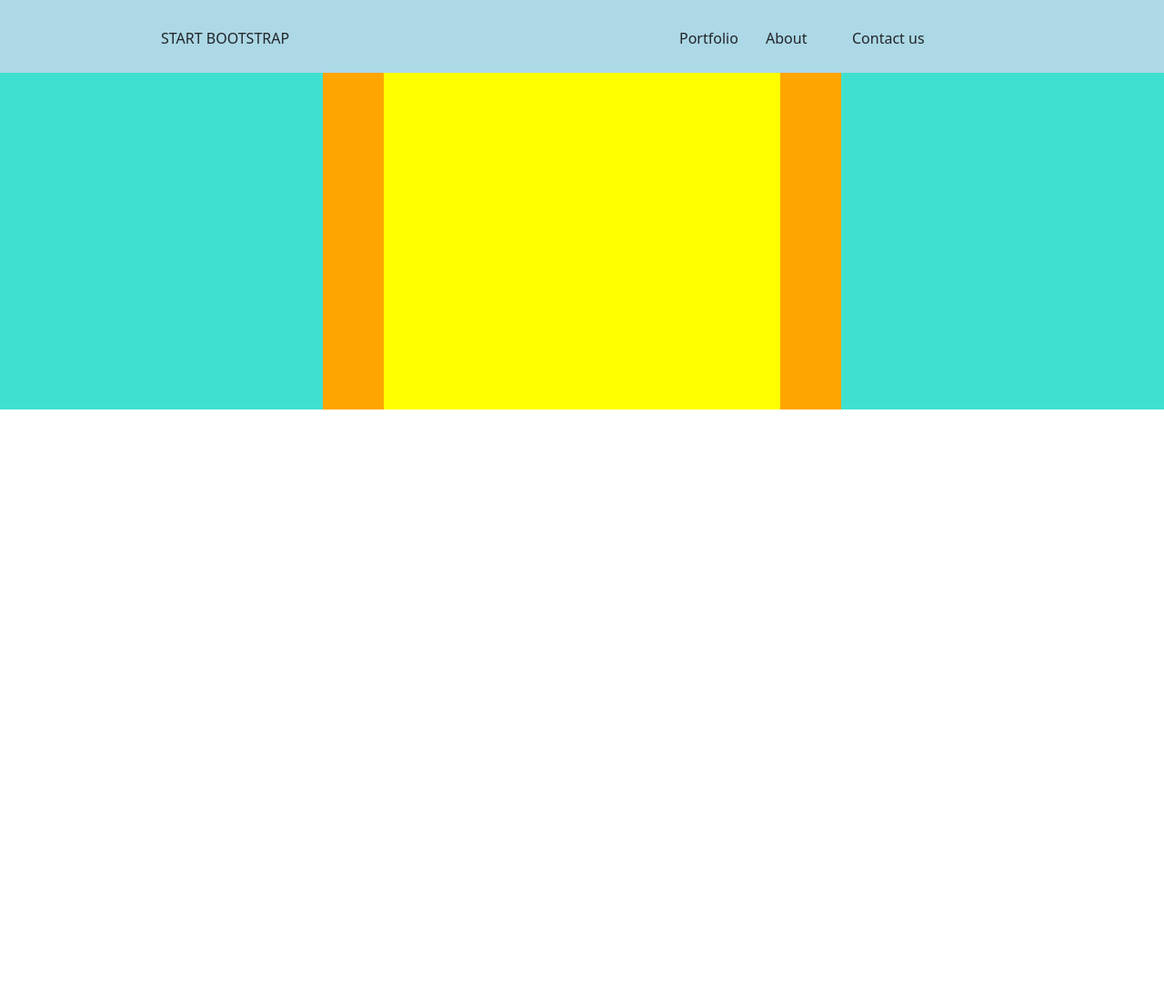
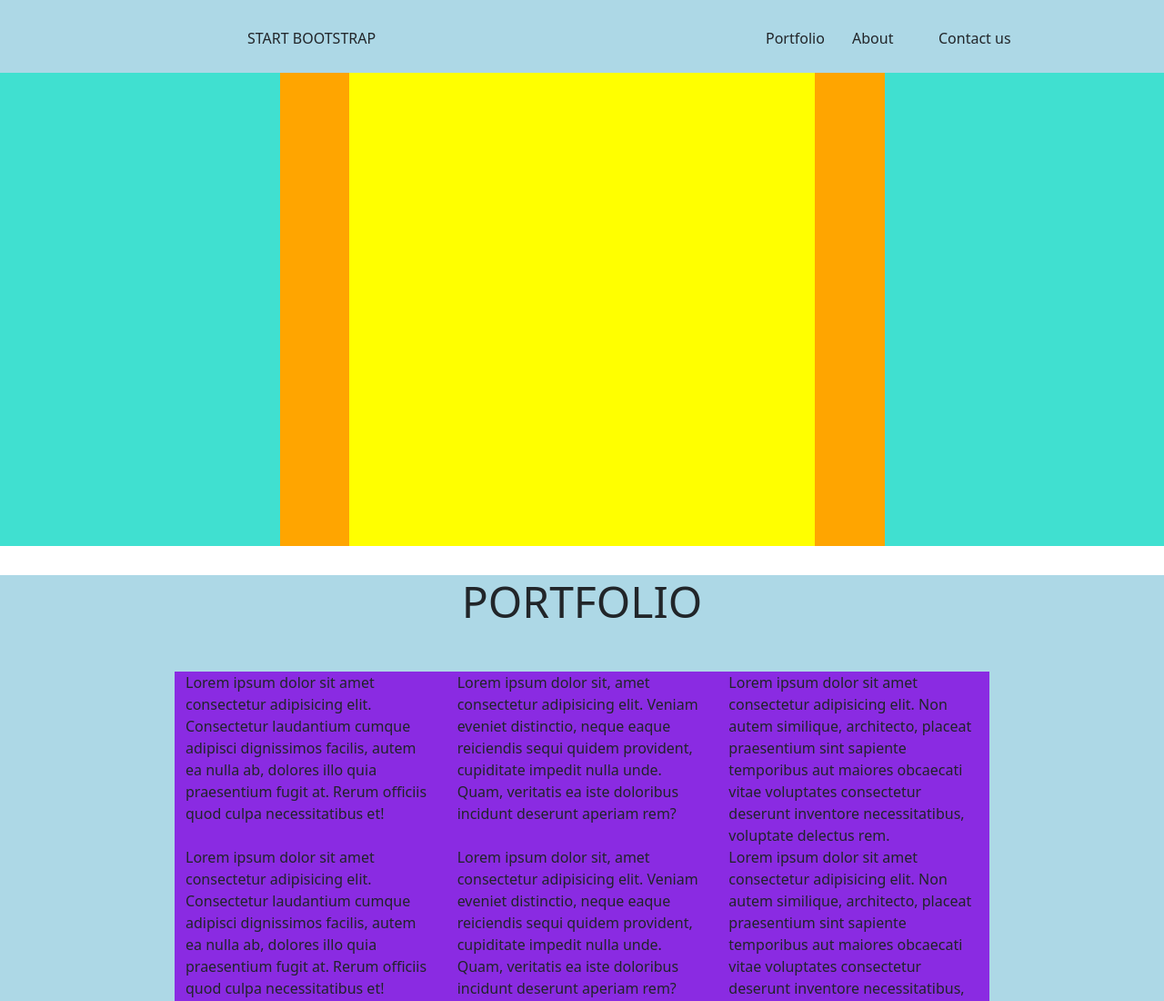
Before and after one commit to UrbanoG2/html-css-bootstrap-freelancer, a plain HTML site: page index.html in a window 1280 px wide. Shown: the top 1100 px of the page at 91% size. Before the commit the page ends 800 px from the top, so only its background shows below. Drawn offline with nearby package versions, Linux system fonts and the light colour scheme.

Commit message:
portfolio completed

```diff
--- a/css/style.css
+++ b/css/style.css
@@ -2,11 +2,11 @@
 
 header {
     width: 100%;
-    height: 450px;
+    height: 600px;
     background-color:turquoise ;
 }
 
-.header-top {
+.header_top {
     width: 100%;
     height: 80px;
     background-color: lightblue;
@@ -22,16 +22,50 @@ header {
     height: 100%;
 }
 
-.jumbo .col-6 {
+.jumbo .col-lg-7 {
     background-color: orange;
     height: 100%;
     text-align: center;
 }
 
 
-.col-6-contained {
+.col-lg-7-contained {
     height: 100%;
     width: 80%;
     margin: 0 auto;
     background-color: yellow;
 }
+
+/* /header */
+
+
+/* main */
+main {
+    height: 2000px;
+    background-color: rgb(5, 172, 69);
+    width: 100%;
+}
+
+.portfolio {
+    height: 600px;
+    width: 100%;
+    background-color: lightblue;
+}
+
+
+
+h1 {
+    text-align: center;
+    font-size: 3em;
+    margin-bottom: 1em;
+}
+
+.portfolio_cards {
+    width: 70%;
+    margin: 0 auto;
+    margin-top: 2em;
+}
+
+.portfolio_cards>.col {
+    height: 200px;
+}
--- a/index.html
+++ b/index.html
@@ -12,13 +12,13 @@
     <!-- heaeder -->
 
     <header>
-        <div class="header-top">
+        <div class="header_top">
             <div class="container">
                 <div class="row">
-                    <div class="offset-1 col-2">START BOOTSTRAP</div>
-                    <div class="offset-4 col-1">Portfolio</div>
-                    <div class="col-1">About</div>
-                    <div class="col-2">Contact us</div>
+                    <div class="offset-2 col-lg-2">START BOOTSTRAP</div>
+                    <div class="offset-4 col-lg-1">Portfolio</div>
+                    <div class="col-lg-1">About</div>
+                    <div class="col-lg-2">Contact us</div>
                 </div>
             </div>
         </div>
@@ -26,8 +26,8 @@
         <div class="jumbo">
             <div class="container">
                 <div class="row justify-content-center">
-                    <div class="col-6">
-                        <div class="col-6-contained"></div>
+                    <div class="col-lg-7">
+                        <div class="col-lg-7-contained"></div>
                     </div>
                 </div>
             </div>
@@ -39,6 +39,50 @@
 
 
     <!-- main -->
+
+    <main>
+        <div class="portfolio">
+
+
+            <div class="portfolio_cards">
+
+                <h1>PORTFOLIO</h1>
+
+                <div style="background-color: blueviolet;" class="container">
+                    <div class="row justify-content-around">
+
+                        <div class="col-lg-4 col-md-6 col-sm-12">
+                            Lorem    ipsum dolor sit amet consectetur adipisicing elit. Consectetur laudantium cumque adipisci dignissimos facilis, autem ea nulla ab, dolores illo quia praesentium fugit at. Rerum officiis quod culpa necessitatibus et!
+                        </div>
+
+                        <div class="col-lg-4 col-md-6 col-sm-12">
+                            Lorem ipsum dolor sit, amet consectetur adipisicing elit. Veniam eveniet distinctio, neque eaque reiciendis sequi quidem provident, cupiditate impedit nulla unde. Quam, veritatis ea iste doloribus incidunt deserunt aperiam rem?
+                        </div>
+
+                        <div class="col-lg-4 col-md-6 col-sm-12">
+                            Lorem ipsum dolor sit amet consectetur adipisicing elit. Non autem similique, architecto, placeat praesentium sint sapiente temporibus aut maiores obcaecati vitae voluptates consectetur deserunt inventore necessitatibus, voluptate delectus rem.
+                        </div>
+
+                        <div class="col-lg-4 col-md-6 col-sm-12">
+                            Lorem ipsum dolor sit amet consectetur adipisicing elit. Consectetur laudantium cumque adipisci dignissimos facilis, autem ea nulla ab, dolores illo quia praesentium fugit at. Rerum officiis quod culpa necessitatibus et!
+                        </div>
+
+                        <div class="col-lg-4 col-md-6 col-sm-12">
+                            Lorem ipsum dolor sit, amet consectetur adipisicing elit. Veniam eveniet distinctio, neque eaque reiciendis sequi quidem provident, cupiditate impedit nulla unde. Quam, veritatis ea iste doloribus incidunt deserunt aperiam rem?
+                        </div>
+
+                        <div class="col-lg-4 col-md-6 col-sm-12">
+                            Lorem ipsum dolor sit amet consectetur adipisicing elit. Non autem similique, architecto, placeat praesentium sint sapiente temporibus aut maiores obcaecati vitae voluptates consectetur deserunt inventore necessitatibus, voluptate delectus rem.
+                        </div>
+
+                    </div>
+
+
+
+                </div>
+            </div>
+        </div>
+    </main>
     <!-- /main -->
 
 
```
